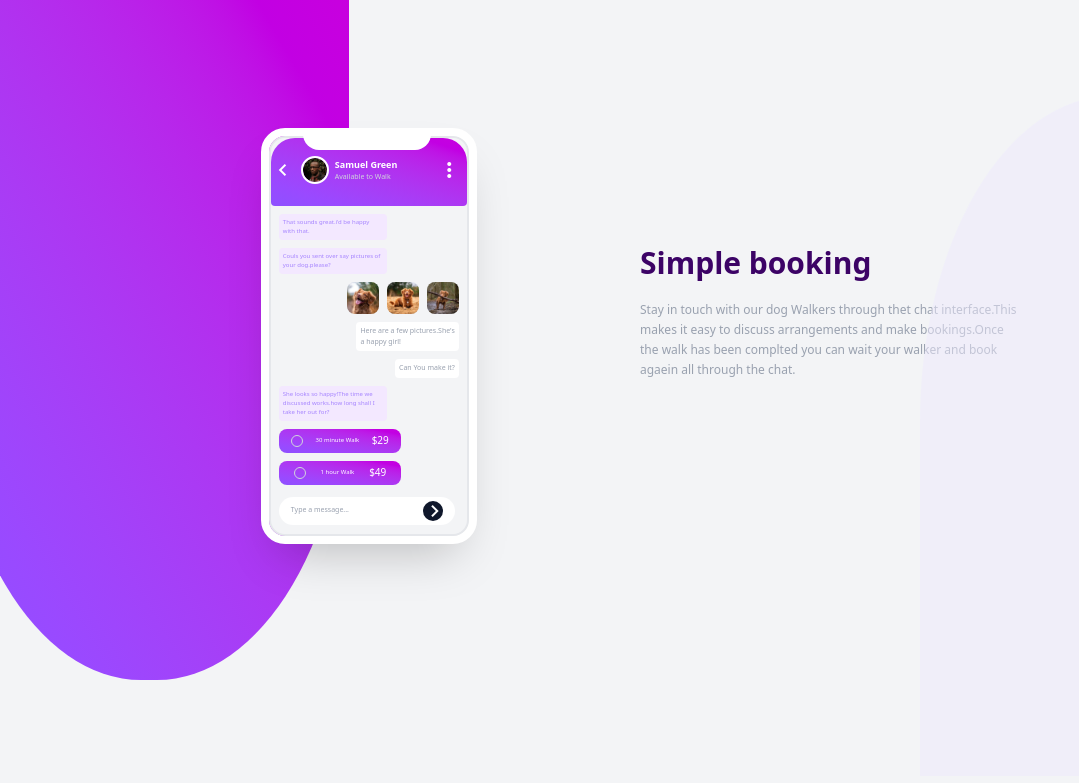
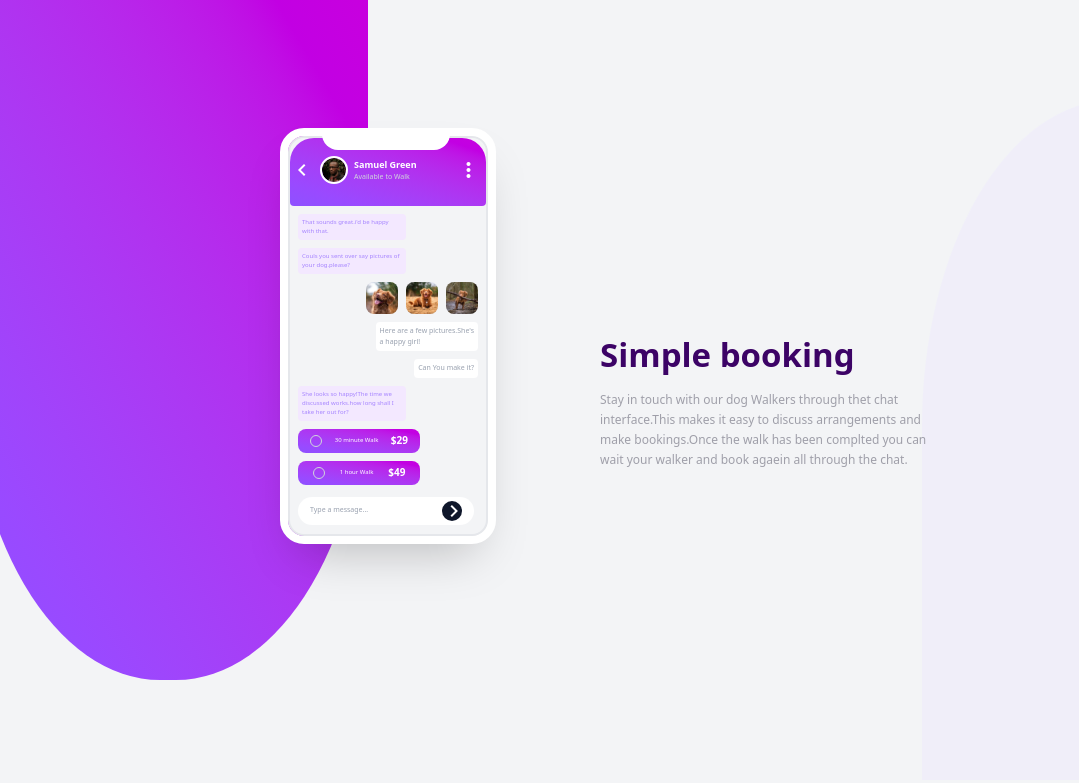
Before and after one commit to Anjana-20782/chat-app-design, a plain HTML site: page index.html in a window 1280 px wide. Shown: the whole page, without its empty margins (0-1079 px from the left). Drawn offline with nearby package versions, Linux system fonts and the light colour scheme.

Commit message:
new contents added

```diff
--- a/index.html
+++ b/index.html
@@ -10,16 +10,16 @@
         href="https://fonts.googleapis.com/css2?family=Material+Symbols+Outlined:opsz,wght,FILL,GRAD@20..48,100..700,0..1,-50..200" />
 </head>
 
-<body class="bg-gray-100">
+<body class="bg-gray-100 ">
 
-    <div class="main  flex">
+    <div class="main overflow-hidden w-screen h-screen flex gap-50">
 
         <div class="first_content flex-1">
             <div
-                class="first w-[400px]  h-[85vh] bg-linear-to-tr from-violet-500 to to-fuchsia-600 rounded-b-[48%] relative left-[-8%]">
+                class="first w-[400px]  h-[85vh] bg-linear-to-tr from-violet-500 to to-fuchsia-600 rounded-b-[48%] relative left-[-8%] ">
 
                 <div
-                    class="phone w-50 h-100 bg-gray-100 border-2 border-gray-200 rounded-2xl rounded-t-2xl relative left-[80%] top-[17vh] outline-8 outline-white shadow-2xl">
+                    class="phone w-50 h-100 bg-gray-100 border-2 border-gray-200 rounded-2xl rounded-t-2xl relative left-[80%] top-[17vh] outline-8 outline-white shadow-2xl ">
                     <div
                         class="contact-card bg-linear-to-tr from-violet-500 to to-fuchsia-600 h-17 w-[100%] rounded-sm rounded-t-3xl">
                         <div class="notch w-32 h-4 rounded-b-2xl bg-white relative left-8 bottom-1 "></div>
@@ -40,10 +40,12 @@
 
 
                             <div class="msg1 mt-6 w-[60%] bg-purple-100 rounded-sm p-1">
-                                <p class="text-[6px] text-violet-400 font-medium">That sounds great.i'd be happy with that.</p>
+                                <p class="text-[6px] text-violet-400 font-medium">That sounds great.i'd be happy with
+                                    that.</p>
                             </div>
                             <div class="msg1 mt-2 w-[60%] bg-purple-100 rounded-sm p-1">
-                                <p class="text-[6px] text-violet-400 font-medium">Couls you sent over say pictures of your
+                                <p class="text-[6px] text-violet-400 font-medium">Couls you sent over say pictures of
+                                    your
                                     dog.please?</p>
                             </div>
 
@@ -65,7 +67,8 @@
                             </div>
 
                             <div class="msg1 mt-2 w-[60%] bg-purple-100 rounded-sm p-1">
-                                <p class="text-[6px] text-violet-400 font-medium">She looks so happy!The time we discussed works.how
+                                <p class="text-[6px] text-violet-400 font-medium">She looks so happy!The time we
+                                    discussed works.how
                                     long shall I take her out for?</p>
                             </div>
 
@@ -73,8 +76,8 @@
                                 class="price w-[68%] h-6 bg-linear-to-tr from-violet-500 to to-fuchsia-600 rounded-lg mt-2 flex  items-center justify-evenly">
 
                                 <div class="circle w-3 h-3 rounded-[50%] border border-gray-300"></div>
-                                <p class="text-[6px] text-white">30 minute Walk</p>
-                                <p class="text-[10px] text-white">$29</p>
+                                <p class="text-[6px] text-white ">30 minute Walk</p>
+                                <p class="text-[10px] text-white font-bold">$29</p>
                             </div>
 
 
@@ -83,7 +86,7 @@
 
                                 <div class="circle w-3 h-3 rounded-[50%] border border-gray-300"></div>
                                 <p class="text-[6px] text-white">1 hour Walk</p>
-                                <p class="text-[10px] text-white">$49</p>
+                                <p class="text-[10px] text-white font-bold">$49</p>
                             </div>
 
                             <div
@@ -101,27 +104,37 @@
             </div>
         </div>
 
-        <div class="second_content flex-1 relative h-screen w-screen overflow-hidden">
+        <!-- <div class="second_content relative flex-1 h-screen w-screen overflow-hidden flex justify-end">
 
 
-            <div class="mt-60 ">
-            <div class="text-[30px] font-semibold text-purple-950 font-sans h-15 ">Simple booking</div>
-                <div class="text-[12px] w-[60%] text-gray-400 leading-5 ">Stay in touch with our dog Walkers through thet chat
+            <div class="flex items-right flex-col justify-center ">
+                <div class="text-[30px] font-semibold text-purple-950 font-sans h-15  ">Simple booking</div>
+                <div class="text-[12px] w-[60%] text-zinc-400  leading-5  ">Stay in touch with our dog Walkers through
+                    thet chat
                     interface.This makes it easy to discuss arrangements and make bookings.Once
                     the walk has been complted you can wait your walker and book agaein all
                     through the chat.</div>
-                    </div>
-            <div class="first w-[400px]  h-[85vh] bg-violet-100 opacity-50  rounded-t-[48%] absolute left-70 top-24 ">
-
-
-
-
+            </div>
+            <div class="first w-[400px]  h-[85vh] bg-violet-100 opacity-50  rounded-t-[48%] absolute left-81 top-24">
 
 
             </div>
+        </div> -->
+
+        <div class="second_content flex-1 flex justify-end items-center">
+            <div class="w-[350px] z-1 items-end justify-end flex-col ">
+                 <h1 class="text-[33px] font-semibold text-purple-950 font-sans h-15  ">Simple booking</h1>
+                <div class="text-[12px] text-zinc-400 leading-5">
+                  <p class=""> Stay in touch with our dog Walkers through thet chat
+                    interface.This makes it easy to discuss arrangements and make bookings.Once
+                    the walk has been complted you can wait your walker and book agaein all
+                    through the chat.</p>
+                </div>
+            </div>
+             <div class="first w-[400px]  h-[85vh] bg-violet-100 opacity-50  rounded-t-[48%] relative right-7 top-10">
 
 
-
+            </div>
         </div>
 
 </body>
```
